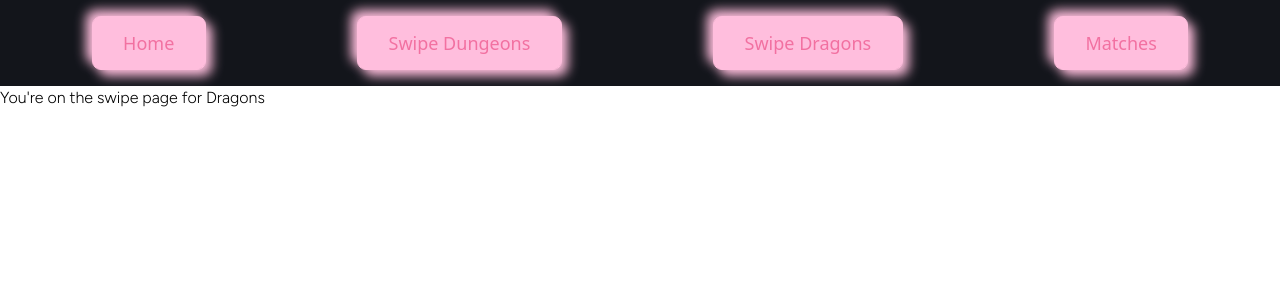
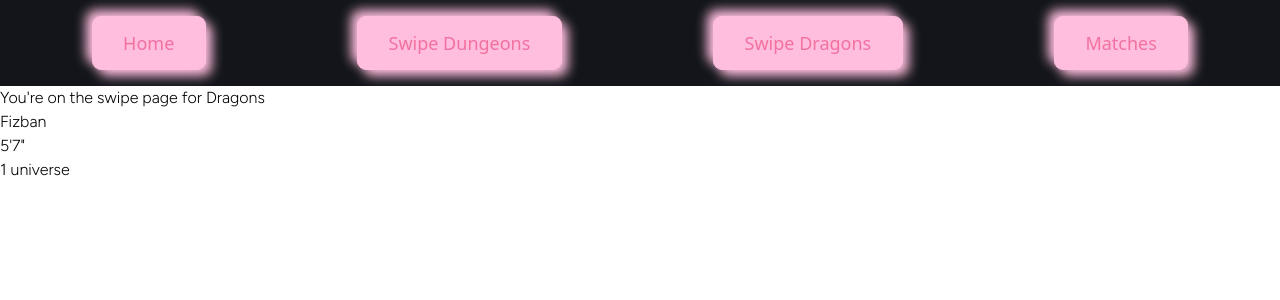
Before and after one commit to adamtwright7/ReactProject, a React (Vite) app: page /swipe/Dragons in a window 1280 px wide. Shown: the top 300 px of the page. Built offline with nearby package versions, Linux system fonts and the light colour scheme.

Commit message:
Initial states displaying.
The initial state for state.dragons is selected and displaying properly.

```diff
--- a/src/components/Splash.jsx
+++ b/src/components/Splash.jsx
@@ -16,23 +16,23 @@ const Splash = () => {
         className="grid grid-cols-3 gap-6 items-center justify-items-center m-6"
       >
         <img src="../../public/staticDragonPics/fizban.png" />
-        <img src="../../public/staticDragonPics/Valdemar.webp" />
+        <img src="../../public/staticDragonPics/valdemar.webp" />
         <img src="../../public/staticDragonPics/tiamat.jpg" />
         <img src="../../public/staticDragonPics/jabberwock.jpg" />
         <img
           src="../../public/staticDragonPics/argynvost.png"
           alt="placeholder center pic"
         />
-        <img src="../../public/staticDungeonPics/mad-mage.jpg" />
+        <img src="../../public/staticDungeonPics/madMage.jpg" />
         <img src="../../public/staticDungeonPics/toa.jpg" />
         <img src="../../public/staticDungeonPics/walkingHut.jpg" />
-        <img src="../../public/staticDungeonPics/salvage_operation.jpg" />
+        <img src="../../public/staticDungeonPics/salvageOperation.jpg" />
       </div>
 
       <p className="font-bold p-4"> Get started. </p>
       <p>I'm interested in: </p>
 
-      <div className="flex justify-around">
+      <div className="flex justify-around p-6">
         <Link to="/swipe/Dungeons" className="button">
           Dungeons
         </Link>
--- a/src/components/Swipe.jsx
+++ b/src/components/Swipe.jsx
@@ -1,14 +1,25 @@
 import React from "react";
 import { useParams } from "react-router-dom";
 import Navbar from "./Navbar";
+import { useSelector, useDispatch } from "react-redux";
+import { addDragon } from "../reducers/dragons";
 
 const Swipe = () => {
   const { interestedIn } = useParams();
-
+  const dragons = useSelector((state) => state.dragons);
   return (
     <div>
       <Navbar />
       <p>You're on the swipe page for {interestedIn} </p>
+      {dragons.map((dragon) => {
+        return (
+          <div>
+            <p> {dragon.name} </p>
+            <p> {dragon.height} </p>
+            <p> {dragon.age} </p>
+          </div>
+        );
+      })}
     </div>
   );
 };
--- a/src/reducers/dragons.js
+++ b/src/reducers/dragons.js
@@ -1,6 +1,14 @@
 import { createSlice } from "@reduxjs/toolkit";
 
-const initialState = [];
+const initialState = [
+  {
+    name: "Fizban",
+    image: "../../public/staticDragonPics/fizban.png",
+    age: "1 universe",
+    height: `5'7"`,
+    bio: "I hope you like golden finches!",
+  },
+];
 
 export const dragonsSlice = createSlice({
   name: "dragons",
```
